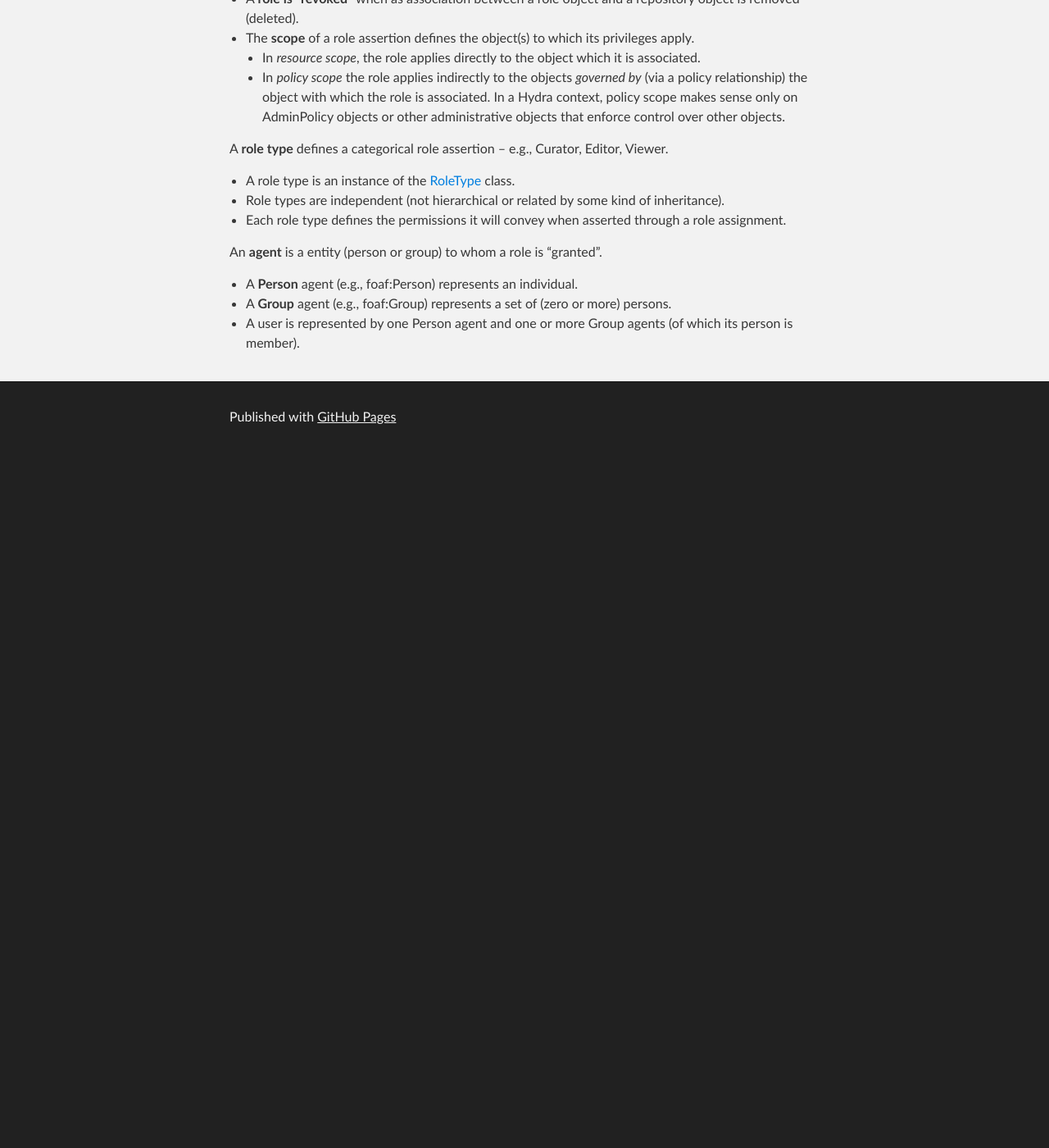
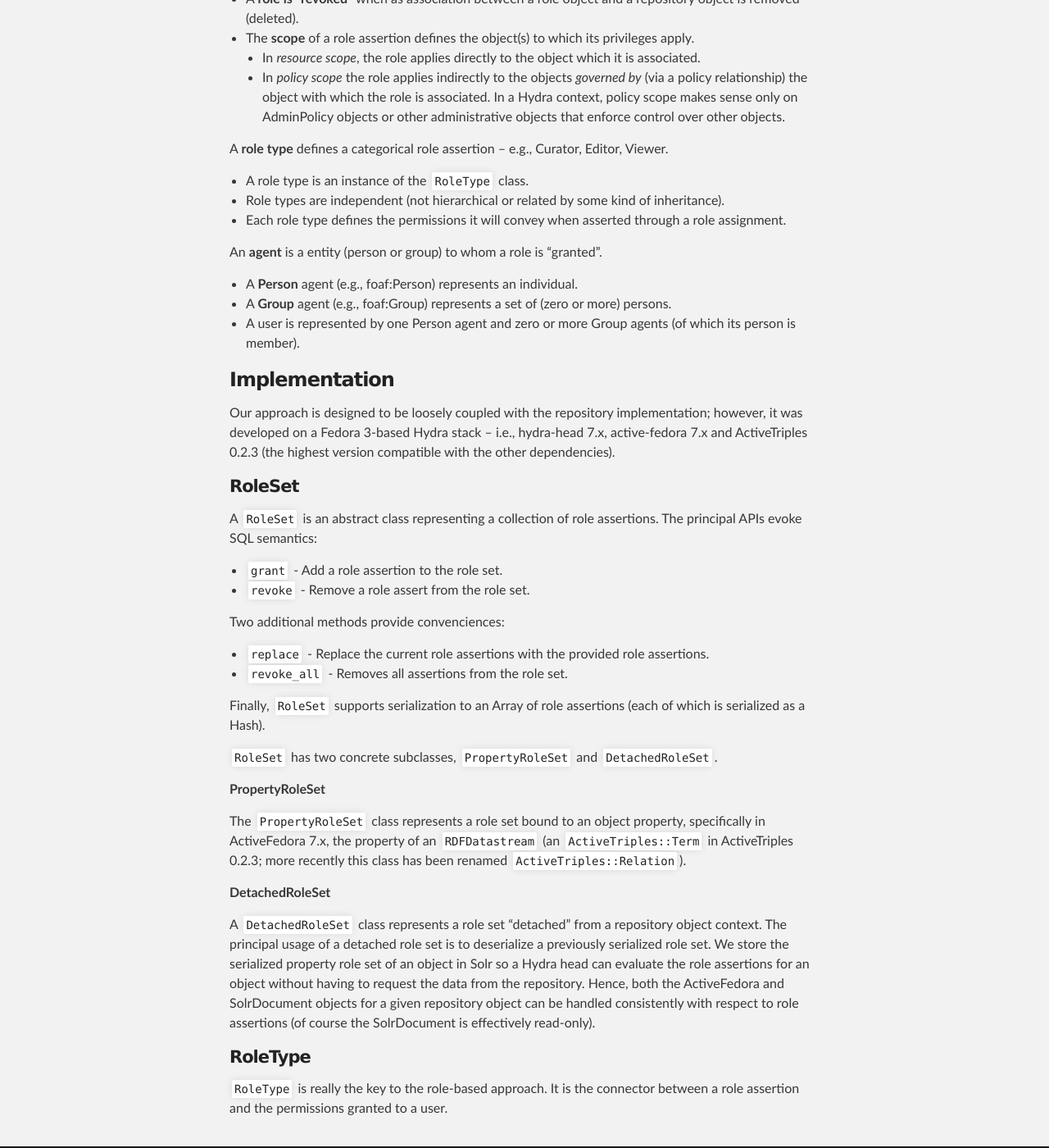
Before and after one commit to duke-libraries/duke-libraries.github.io, a Jekyll site: the page built from _posts/2015-09-08-hydra-role-based-access-control.md, in a window 1280 px wide and 1400 px high, scrolled down 1360 px. Shown: the whole window at 82% size. Built offline with Jekyll 4.4.1, drawn with Linux system fonts in a browser that asks for light colours; comment, search, counter and statistics services are not loaded; before the commit the page ends 1915 px from its top, so only the background shows below that; some of the changed text lies outside the part shown.

Commit message:
Updated article

```diff
--- a/_posts/2015-09-08-hydra-role-based-access-control.md
+++ b/_posts/2015-09-08-hydra-role-based-access-control.md
@@ -32,7 +32,7 @@ A **role** expresses a role assertion, which is a typed relation between an agen
 
 A **role type** defines a categorical role assertion -- e.g., Curator, Editor, Viewer.
 
-- A role type is an instance of the [RoleType](https://github.com/duke-libraries/ddr-models/blob/v2.0.1/lib/ddr/auth/roles/role_type.rb) class.
+- A role type is an instance of the `RoleType` class.
 - Role types are independent (not hierarchical or related by some kind of inheritance).
 - Each role type defines the permissions it will convey when asserted through a role assignment.
 
@@ -40,4 +40,36 @@ An **agent** is a entity (person or group) to whom a role is "granted".
 
 - A **Person** agent (e.g., foaf:Person) represents an individual.
 - A **Group** agent (e.g., foaf:Group) represents a set of (zero or more) persons.
-- A user is represented by one Person agent and one or more Group agents (of which its person is member).
+- A user is represented by one Person agent and zero or more Group agents (of which its person is member).
+
+### Implementation
+
+Our approach is designed to be loosely coupled with the repository implementation; however, it was developed on a Fedora 3-based Hydra stack -- i.e., hydra-head 7.x, active-fedora 7.x and ActiveTriples 0.2.3 (the highest version compatible with the other dependencies).
+
+#### RoleSet
+
+A `RoleSet` is an abstract class representing a collection of role assertions. The principal APIs evoke SQL semantics:
+
+- `grant` - Add a role assertion to the role set.
+- `revoke` - Remove a role assert from the role set.
+
+Two additional methods provide convenciences:
+
+- `replace` - Replace the current role assertions with the provided role assertions.
+- `revoke_all` - Removes all assertions from the role set.
+
+Finally, `RoleSet` supports serialization to an Array of role assertions (each of which is serialized as a Hash).
+
+`RoleSet` has two concrete subclasses, `PropertyRoleSet` and `DetachedRoleSet`.
+
+**PropertyRoleSet**
+
+The `PropertyRoleSet` class represents a role set bound to an object property, specifically in ActiveFedora 7.x, the property of an `RDFDatastream` (an `ActiveTriples::Term` in ActiveTriples 0.2.3; more recently this class has been renamed `ActiveTriples::Relation`).
+
+**DetachedRoleSet**
+
+A `DetachedRoleSet` class represents a role set "detached" from a repository object context.  The principal usage of a detached role set is to deserialize a previously serialized role set.  We store the serialized property role set of an object in Solr so a Hydra head can evaluate the role assertions for an object without having to request the data from the repository.  Hence, both the ActiveFedora and SolrDocument objects for a given repository object can be handled consistently with respect to role assertions (of course the SolrDocument is effectively read-only).
+
+#### RoleType
+
+`RoleType` is really the key to the role-based approach. It is the connector between a role assertion and the permissions granted to a user.
```
Also changed, not shown: other parts of _posts/2015-09-08-hydra-role-based-access-control.md (+2 -2 lines).
